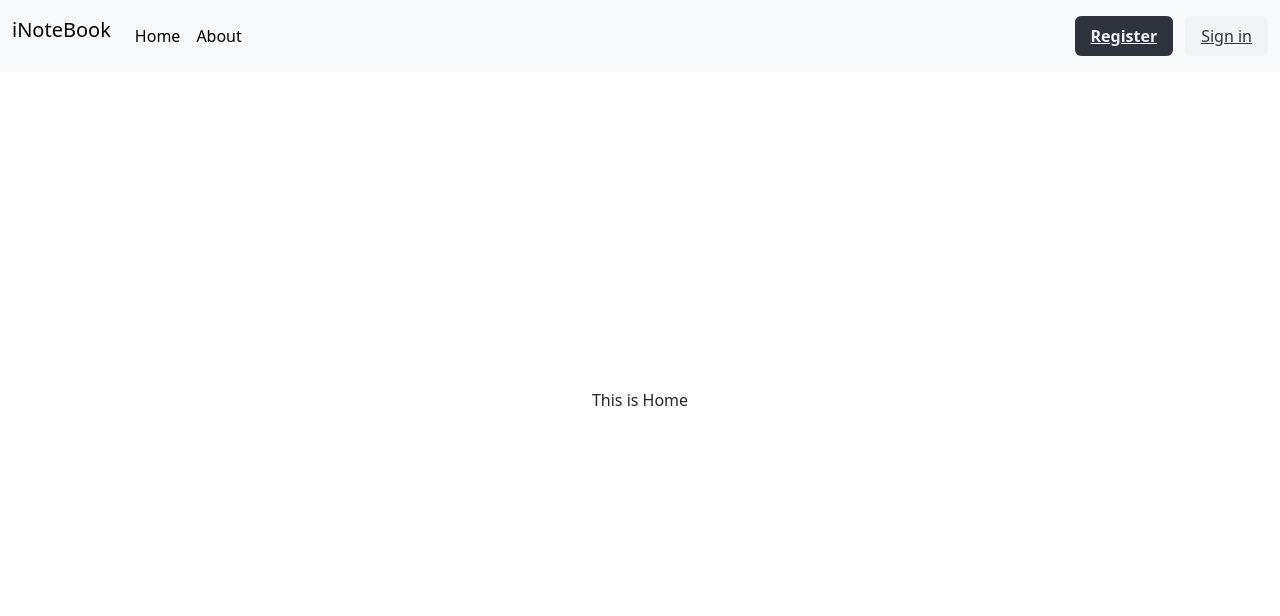
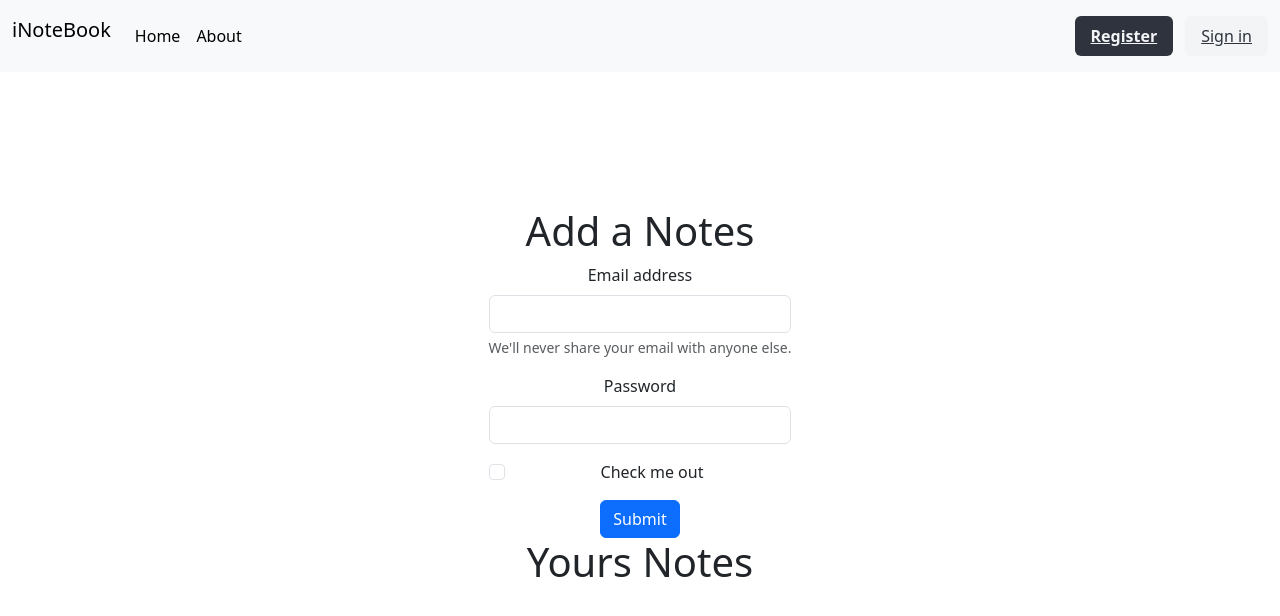
Before and after one commit to Abashansari/iNotebook, a React (Vite) app: page /home in a window 1280 px wide. Shown: the top 616 px of the page. Built offline with nearby package versions, Linux system fonts and the light colour scheme.

Commit message:
added a form

```diff
--- a/src/component/Home.jsx
+++ b/src/component/Home.jsx
@@ -2,6 +2,25 @@
 
 export default function Home() {
   return (
-    <div>This is Home</div>
+    <div>
+      <h1>Add a Notes</h1>
+      <form>
+  <div className="mb-3">
+    <label for="exampleInputEmail1" className="form-label">Email address</label>
+    <input type="email" className="form-control" id="exampleInputEmail1" aria-describedby="emailHelp"/>
+    <div id="emailHelp" className="form-text">We'll never share your email with anyone else.</div>
+  </div>
+  <div className="mb-3">
+    <label for="exampleInputPassword1" className="form-label">Password</label>
+    <input type="password" className="form-control" id="exampleInputPassword1"/>
+  </div>
+  <div className="mb-3 form-check">
+    <input type="checkbox" className="form-check-input" id="exampleCheck1"/>
+    <label className="form-check-label" for="exampleCheck1">Check me out</label>
+  </div>
+  <button type="submit" className="btn btn-primary">Submit</button>
+</form>
+      <h1>Yours Notes</h1>
+    </div>
   )
 }
```
